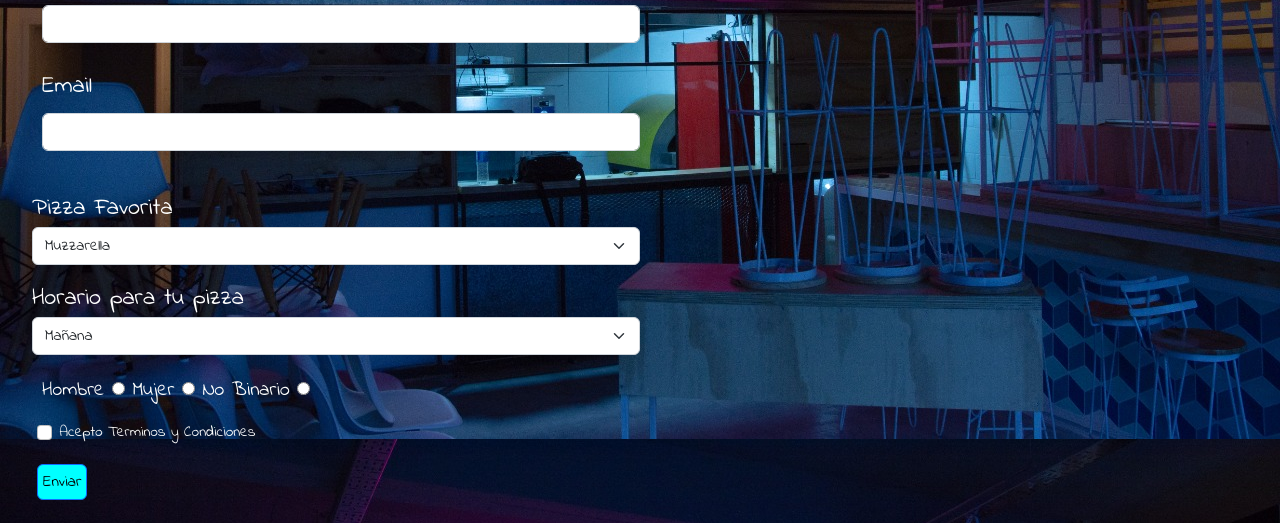
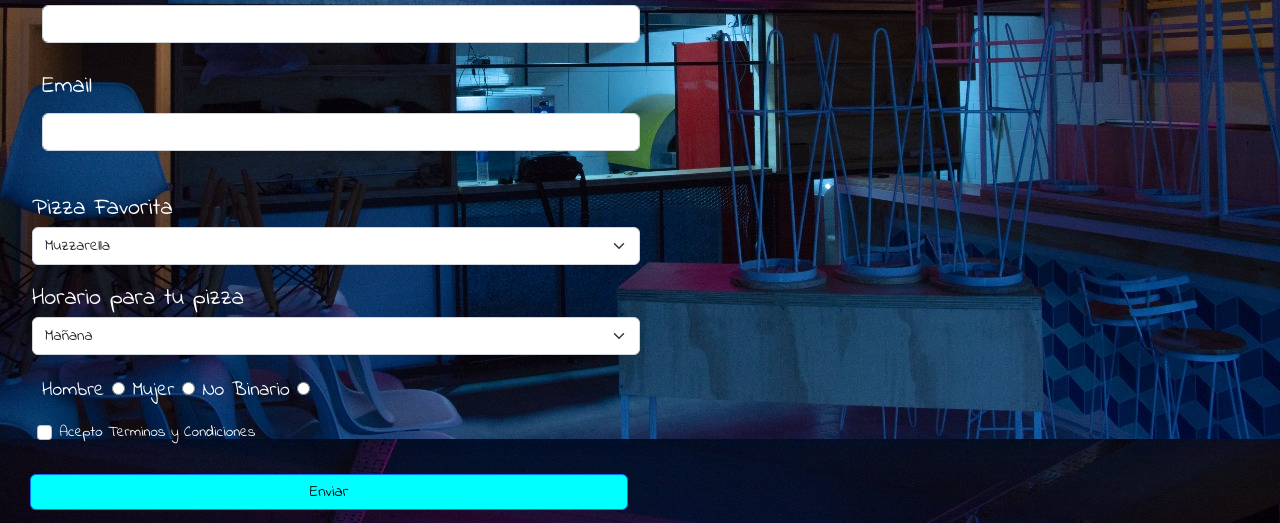
Before and after one commit to rovil89/DisenoWeb, a plain HTML site: page pages/contacto.html in a window 1280 px wide. Shown: the part 408-931 px from the top of the page. Drawn offline with nearby package versions, Linux system fonts and the light colour scheme.

Commit message:
boton enviar del formulario

```diff
--- a/assets/css/style2.css
+++ b/assets/css/style2.css
@@ -86,7 +86,7 @@ main div {
 }
 .btn{
     display:flex ;
-    justify-content: start;
+    justify-content: center;
 
 }
 .btn{
@@ -122,5 +122,6 @@ main div {
     }
     .select1{
         width: 100%;
-    }
+    };
+
 }
--- a/pages/contacto.html
+++ b/pages/contacto.html
@@ -102,7 +102,9 @@
             <input type="checkbox" class="form-check-input" id="exampleCheck1">
             <label class="form-check-label" for="exampleCheck1">Acepto Terminos y Condiciones</label>
             </div>
-            <button type="submit" class="btn btn-primary">Enviar</button>
+            <div class="row col-xl-6 col-sm-12">
+                <button type="submit" class="btn btn-primary text-align-center ">Enviar</button>
+            </div>
         </form>
     </main>
     <aside></aside>
```
